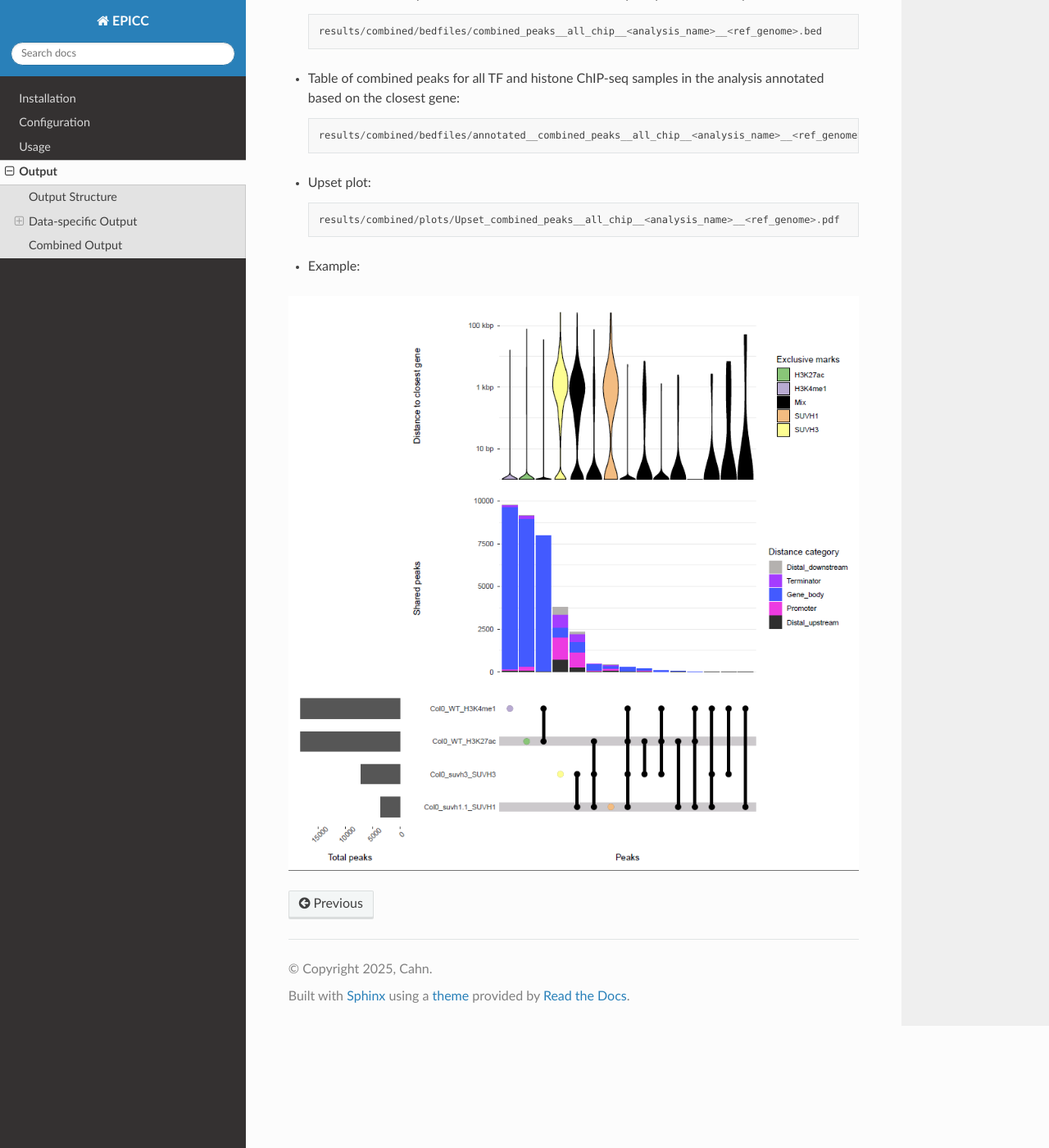
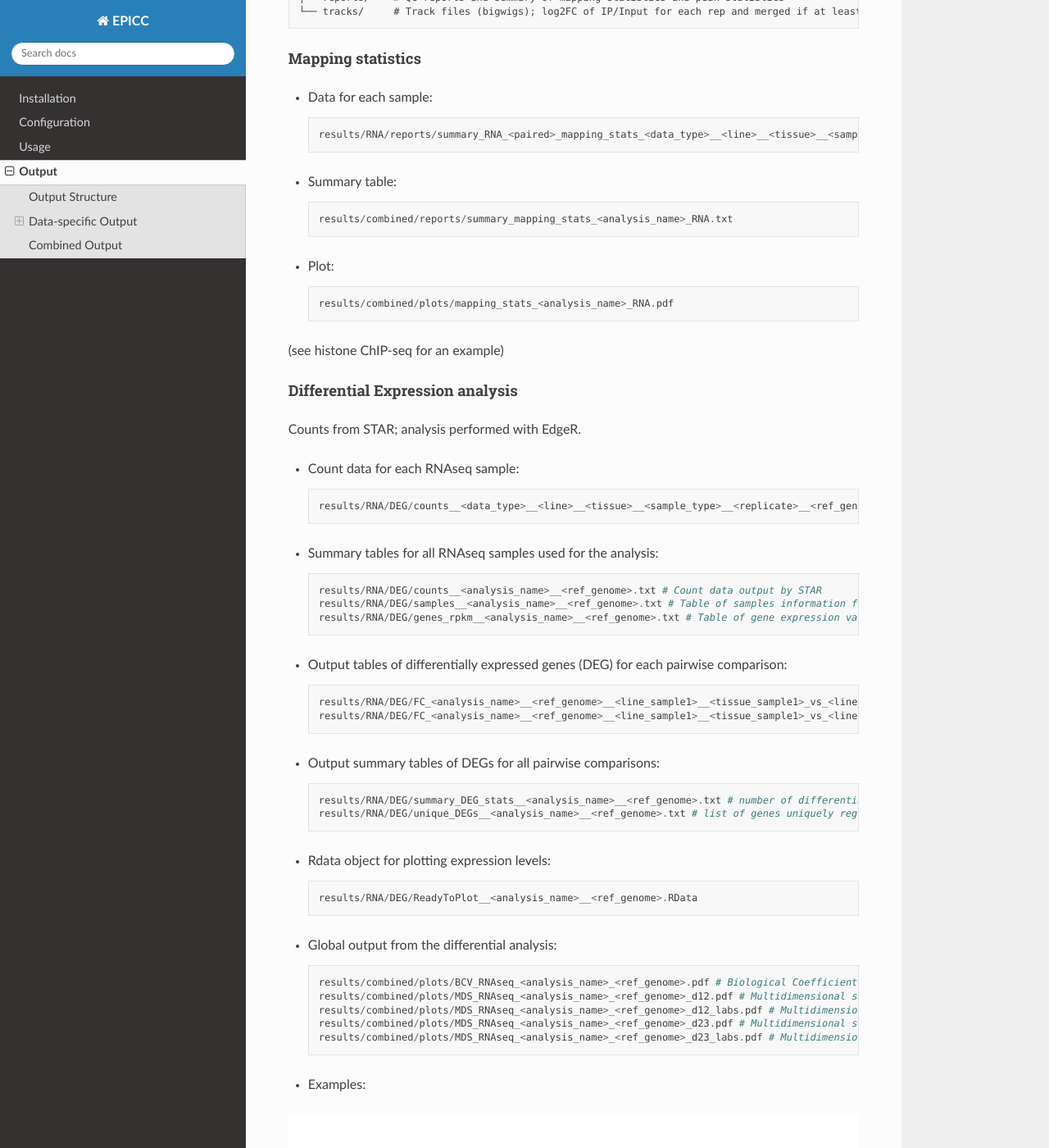
Before and after one commit to joncahn/epicc-documentation, a Sphinx documentation site: the page built from docs/source/output.rst, in a window 1280 px wide and 1400 px high, scrolled down 13914 px. Shown: the whole window at 82% size. Built offline with Sphinx 7.4.7 and the Read the Docs theme 3.1.0, drawn with Linux system fonts in a browser that asks for light colours; some of the changed text lies outside the part shown.

Commit message:
Update output.rst

```diff
--- a/docs/source/output.rst
+++ b/docs/source/output.rst
@@ -274,10 +274,10 @@
 	├── fastq/	# Processed FASTQ files
 	├── GO/	# Gene Ontology Analysis results (optional). Contains GO terms enriched in sets of DEGs uniquely UP- or DOWN-regulated in each sample, and in additional GO analysis (see `usage - GO analysis`)
 	├── logs/	# Log files
-	├── mapped/	# Mapped reads (bam)
-	├── plots/	# Fingerprints (IP vs Input for each IP sample), IDR if at least two biological replicates
+	├── mapped/	# Mapped reads (bam) (and STAR output files)
+	├── plots/	# Expression and GO analysis (optional)
 	├── reports/	# QC reports and summary of mapping statistics and peak statistics
-	└── tracks/	# Track files (bigwigs); log2FC of IP/Input for each rep and merged if at least 2 biological replicates
+	└── tracks/	# Track files (bigwigs); plus and minus strand (still in positive values) CPM for each replicate and merged all replicates per sample
 
 Mapping statistics
 ++++++++++++++++++
@@ -390,6 +390,96 @@
 small RNA-seq
 -------------
 
+Output tree
++++++++++++
+
+::
+
+	sRNA/
+	├── chkpts/	# Empty checkpoint files used for pipeline logic. Deleting them will trigger rerunning the corresponding analysis
+	├── clusters/ # Clusters and differential analysis when all samples are analyzed together, on de novo identified clusters, on all genes and on all TEs (optional)
+	├── fastq/	# Processed FASTQ files
+	├── logs/	# Log files
+	├── mapped/	# Subfolders of ShortStack output for each replicate
+	├── reports/	# QC reports and summary of mapping statistics and peak statistics
+	└── tracks/	# Track files (bigwigs); log2FC of IP/Input for each rep and merged if at least 2 biological replicates
+
+Mapping statistics
+++++++++++++++++++
+
+- Data for each sample::
+
+	results/RNA/reports/summary_RNA_<paired>_mapping_stats_<data_type>__<line>__<tissue>__<sample_type>__<replicate>__<ref_genome>.txt
+
+- Summary table::
+
+	results/combined/reports/summary_mapping_stats_<analysis_name>_RNA.txt
+
+- Plot::
+
+	results/combined/plots/mapping_stats_<analysis_name>_RNA.pdf
+
+(see histone ChIP-seq for an example)
+
+Differential Expression analysis
+++++++++++++++++++++++++++++++++
+
+Counts from STAR; analysis performed with EdgeR.
+
+- Count data for each RNAseq sample::
+
+	results/RNA/DEG/counts__<data_type>__<line>__<tissue>__<sample_type>__<replicate>__<ref_genome>.tab
+
+- Summary tables for all RNAseq samples used for the analysis::
+
+	results/RNA/DEG/counts__<analysis_name>__<ref_genome>.txt # Count data output by STAR
+	results/RNA/DEG/samples__<analysis_name>__<ref_genome>.txt # Table of samples information for edgeR analysis
+	results/RNA/DEG/genes_rpkm__<analysis_name>__<ref_genome>.txt # Table of gene expression values for all genes in all samples in Reads per Kilobase Million (RPKM)
+
+- Output tables of differentially expressed genes (DEG) for each pairwise comparison::
+
+	results/RNA/DEG/FC_<analysis_name>__<ref_genome>__<line_sample1>__<tissue_sample1>_vs_<line_sample2>__<tissue_sample2>.txt # all genes in logFC sample1/sample2 and their differential statistics
+	results/RNA/DEG/FC_<analysis_name>__<ref_genome>__<line_sample1>__<tissue_sample1>_vs_<line_sample2>__<tissue_sample2>.txt # only DEGs
+
+- Output summary tables of DEGs for all pairwise comparisons::
+
+	results/RNA/DEG/summary_DEG_stats__<analysis_name>__<ref_genome>.txt # number of differential expressed genes in all pairwise comparisons and uniquely regulated in each sample
+	results/RNA/DEG/unique_DEGs__<analysis_name>__<ref_genome>.txt # list of genes uniquely regulated in each sample
+
+- Rdata object for plotting expression levels::
+
+	results/RNA/DEG/ReadyToPlot__<analysis_name>__<ref_genome>.RData
+
+- Global output from the differential analysis::
+
+	results/combined/plots/BCV_RNAseq_<analysis_name>_<ref_genome>.pdf # Biological Coefficient of Variation of all genes
+	results/combined/plots/MDS_RNAseq_<analysis_name>_<ref_genome>_d12.pdf # Multidimensional scaling of all the samples on the first two dimensions, with dots instead of labels
+	results/combined/plots/MDS_RNAseq_<analysis_name>_<ref_genome>_d12_labs.pdf # Multidimensional scaling of all the samples on the first two dimensions, with labels instead of dots
+	results/combined/plots/MDS_RNAseq_<analysis_name>_<ref_genome>_d23.pdf # Multidimensional scaling of all the samples on the first two dimensions, with dots instead of labels
+	results/combined/plots/MDS_RNAseq_<analysis_name>_<ref_genome>_d23_labs.pdf # Multidimensional scaling of all the samples on the first two dimensions, with labels instead of dots
+
+- Examples:
+
+.. image:: images/BCV_RNAseq_epicc_ColCEN.png
+
+.. image:: images/MDS2.png
+
+- Heatmap of all DEGs across all samples::
+
+	results/combined/plots/Heatmap_RNAseq_cpm__<analysis_name>__<ref_genome>.pdf # all gene expression normalized by count per million
+	results/combined/plots/Heatmap_RNAseq_zscore__<analysis_name>__<ref_genome>.pdf # each gene normalized by Z-score
+
+- Example:
+
+.. image:: images/Heatmap_RNAseq_cpm__epicc__ColCEN.png
+
+(the actual output is in pdf format)
+
+- Plots of expression level in all samples for the top 100 DEGs (if present)::
+
+	results/combined/plots/plot_expression__<analysis_name>__<ref_genome>__unique_DEGs.pdf
+
+(See Additional Output for an example)
 
 
 DNA methylation
```
